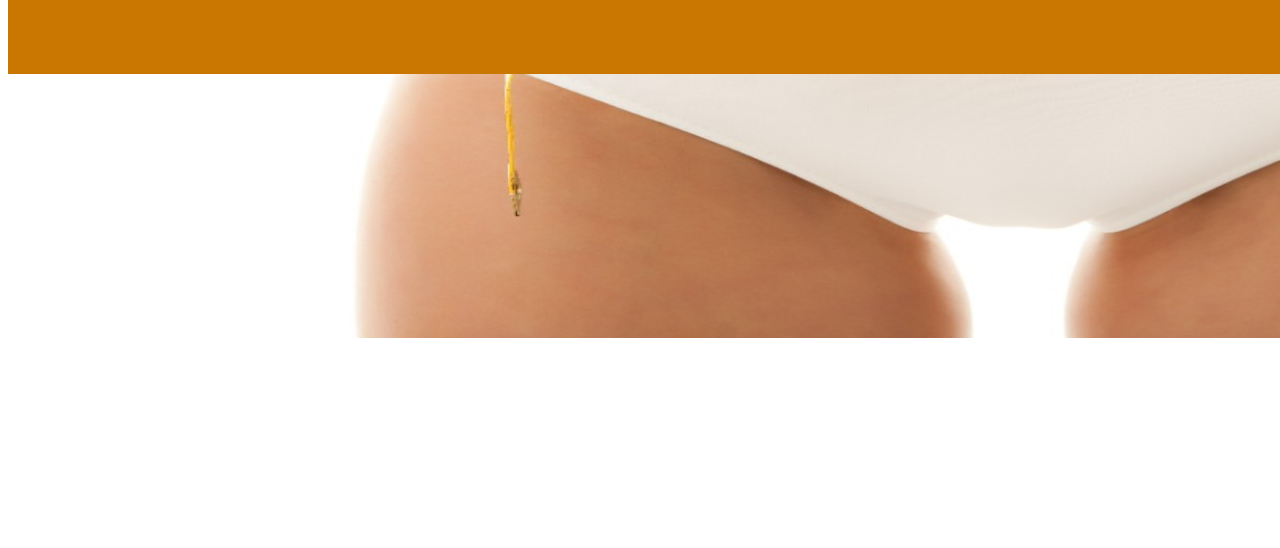
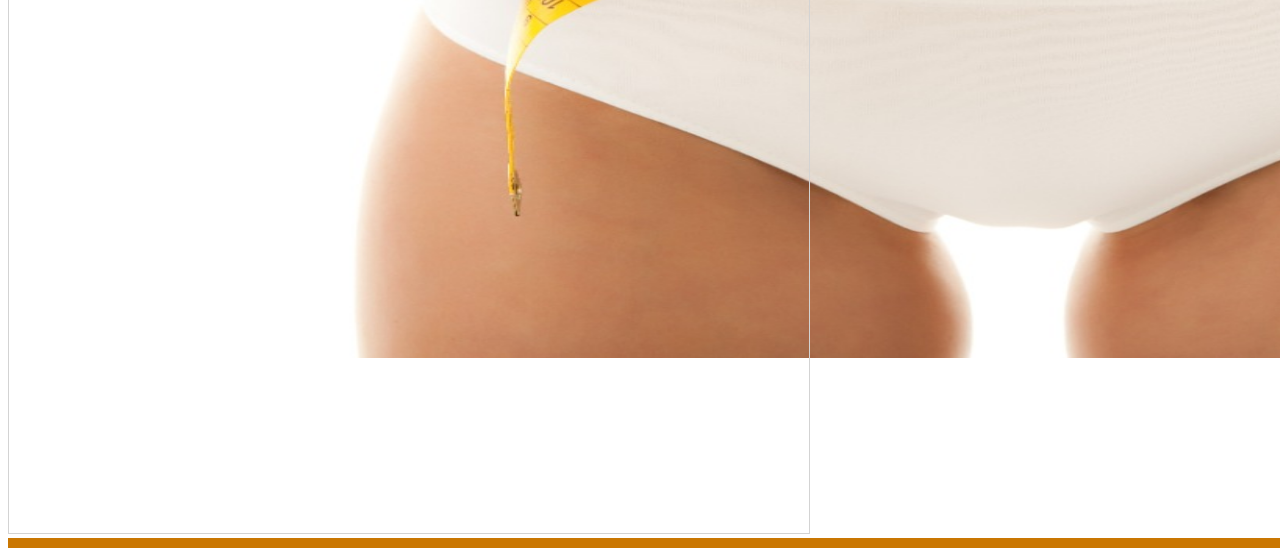
Before and after one commit to UCC-LabCompu2-Historico/proyecto2021-cuenca-gonzales, a plain HTML site: page Calendario.HTML in a window 1280 px wide. Shown: the part 462-1010 px from the top of the page. Before the commit the page ends 800 px from the top, so only its background shows below. Drawn offline with Linux system fonts and the light colour scheme.

Commit message:
Agregado .js y eliminado Canvas viejo

```diff
--- a/Calendario.HTML
+++ b/Calendario.HTML
@@ -8,6 +8,7 @@
     <meta content="Spa, Estetica, Tratamiento, Turnos Spa" name="keywords">
     <link rel="stylesheet" href="example.css" type="text/css">
     <link rel="shortcut icon" href="Imagenes/Logo-removebg-preview.png">
+    <script type="text/javascript" src="Funciones.js"></script>
 </head>
 <header >
     <img src="Imagenes/Logo-removebg-preview.png" alt="Logo Evo Estetica" id="Logo">
@@ -66,8 +67,11 @@
             <option>20:00</option>
             <option>20:30</option>
         </select>
-        <button type="submit" class="pedir_Turno">Pedir Turno</button>
+        <button type="submit" class="pedir_Turno" onclick="DibujarFact()">Pedir Turno</button>
     </div>
+    <canvas id="canvasdibujar" width="800px" height="600px" style="border:1px solid#D3D3D3">
+        Tu navegador no soporta el tag de HTML5 canvas.
+    </canvas>
 
 
 
--- /dev/null
+++ b/Funciones.js
@@ -0,0 +1,14 @@
+function DibujarFact()
+{
+    var canvas = document.getElementsById("canvasdibujar");
+    var ctx = canvas.getContext("2d");
+
+    ctx.font="30pt Verdana";
+    ctx.fillStyle = "blue";
+    ctx.fillText("fillText",10,60);
+    ctx.font="25pt Verdana";
+    ctx.strokeStyle="green";
+    ctx.lineWidth = 2;
+    ctx.strokeText("strokeText",10,120);
+
+}
```
Also changed, not shown: Evo.HTML (+1 -0 lines), Index.HTML (+1 -8 lines), RecupCap.HTML (+1 -0 lines), Tecnol.HTML (+1 -0 lines), Tratamiento.HTML (+1 -0 lines).
